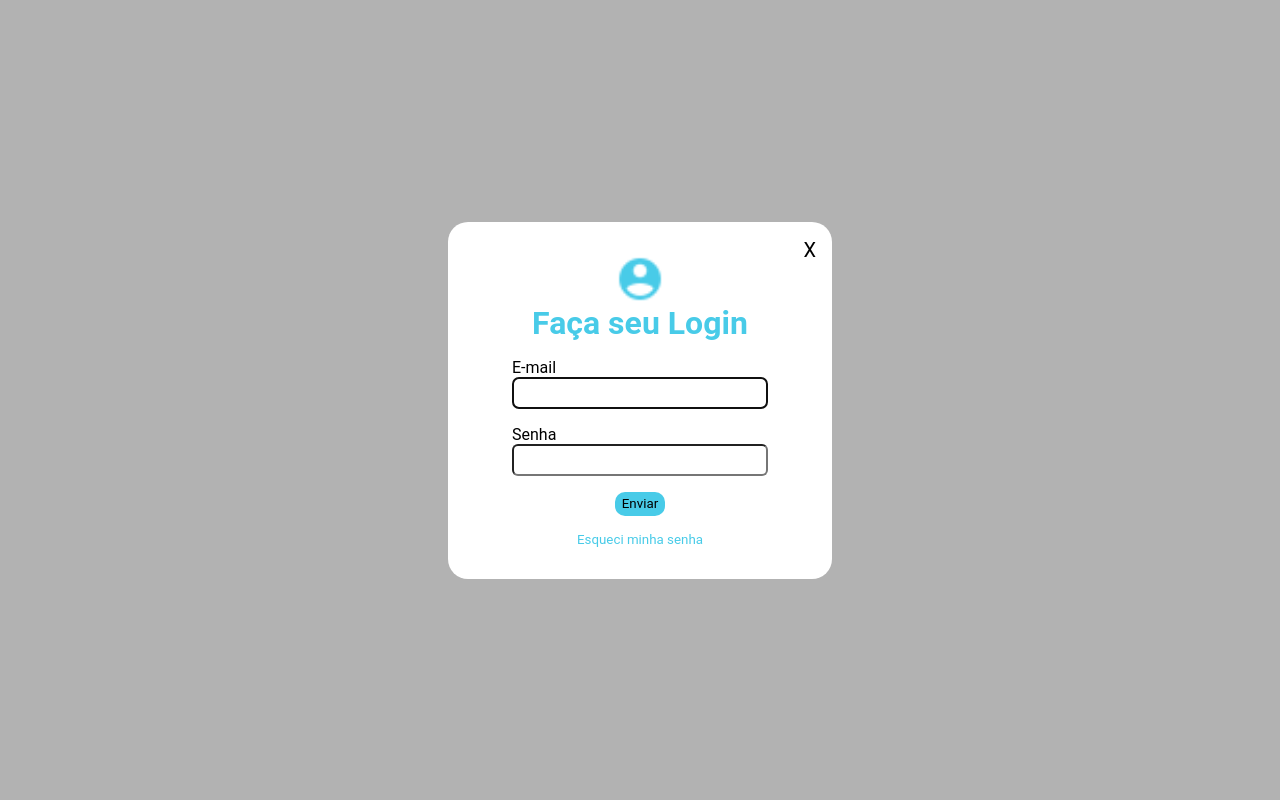
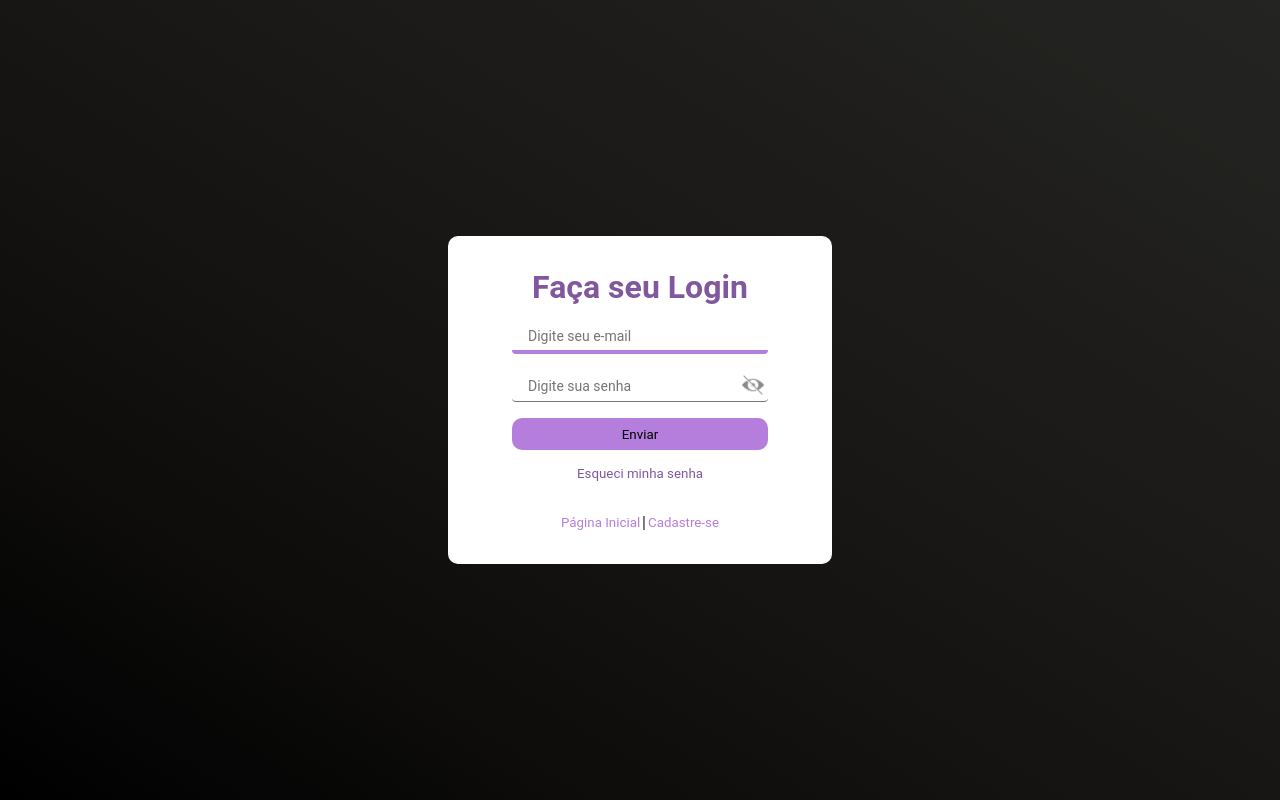
Before and after one commit to flavicastelo/TubeYou, a React (Vite) app: page /login in a window 1280 px wide. Built offline with nearby package versions, Linux system fonts and the light colour scheme.

Commit message:
adc page de login

```diff
--- a/src/components/Home/index.jsx
+++ b/src/components/Home/index.jsx
@@ -24,14 +24,10 @@ import MenuIcon from "../../assets/menu-hamburger.png";
 import NavBar from "../Navbar";
 import NavBarOpen from "../NavBarOpen";
 import { useNavigate } from "react-router-dom";
-import PopUpLogin from "../Login";
-import PopUpRegister from "../Register";
 
 export default function Home() {
   const navigation = useNavigate();
   const [isOpen, setIsOpen] = useState(false);
-  const [isOpenPopUp, setIsOpenPopUp] = useState(false);
-  const [isOpenRegister, setIsOpenRegister] = useState(false);
 
   return (
     <Container>
--- a/src/components/Login/index.jsx
+++ b/src/components/Login/index.jsx
@@ -3,23 +3,29 @@ import {
     ContainerPopUpLogin,
     TextTitleLogin,
     FormLogin,
-    LabelLogin,
     InputLogin,
     BtnEnterLogin,
-    BtnClose,
     ContainerInput,
+    LinkPage,
+    ContainerLinkPage,
     ForgotPass,
-    ImgLogin,
+    Marker,
+    SpanIconView,
+    BtnIconView,
+    IconView
 } from "./styles";
 import ImageLogin from "../../assets/userlogin.png";
 import axios from "axios";
 import { React, useState, useEffect, useRef, useContext } from "react";
 import IconHide from "../../assets/hide.png";
-import IconView from "../../assets/view.png";
-import AuthContext from "../../context/AuthProvider"
+import IconViewImg from "../../assets/view.png";
+import AuthContext from "../../context/AuthProvider";
+import { useNavigate } from "react-router-dom";
 
 
 export default function PopUpLogin(onClosed) {
+    const navigation = useNavigate();
+
     const { setAuth } = useContext(AuthContext);
     const emailRef = useRef();
     const erroRef = useRef();
@@ -57,9 +63,9 @@ export default function PopUpLogin(onClosed) {
         ).then(function (response) {
             setAccessToken(response?.data?.accessToken);
             console.log(response);
-            }).catch(function(error){
+        }).catch(function (error) {
             console.log(email, password);
-            if(!error?.response){
+            if (!error?.response) {
                 setErroMsg('No Server Response');
             } else if (error.response?.status === 400) {
                 setErroMsg('Missing Email or Password!');
@@ -71,7 +77,7 @@ export default function PopUpLogin(onClosed) {
             erroRef.current.focus();
         });
 
-            setAuth({email, password, accessToken});
+        setAuth({ email, password, accessToken });
         setEmail('');
         setPassword('');
         setSuccess(true);
@@ -85,30 +91,45 @@ export default function PopUpLogin(onClosed) {
 
                 <ContainerPageLogin>
                     <ContainerPopUpLogin>
-                        <BtnClose onClick={onClosed}>X</BtnClose>
-                        <ImgLogin src={ImageLogin} />
+
                         <TextTitleLogin>Faça seu Login</TextTitleLogin>
                         <FormLogin>
                             <ContainerInput>
-                                <LabelLogin>E-mail</LabelLogin>
                                 <InputLogin
+                                    placeholder="Digite seu e-mail"
+                                    name="email"
                                     type="text"
                                     value={email}
                                     ref={emailRef}
                                     onChange={e => setEmail(e.target.value)}
                                     required
                                 />
-                                <LabelLogin>Senha</LabelLogin>
+                            </ContainerInput>
+                            <ContainerInput>
                                 <InputLogin
-                                    type="password"
+                                    placeholder="Digite sua senha"
+                                    name="password"
+                                    type={showPass ? "text" : "password"}
                                     value={password}
                                     onChange={e => setPassword(e.target.value)}
                                     required
                                 />
+                                <SpanIconView>
+                                    <BtnIconView type="button" onClick={handleShowPass}>
+                                        <IconView src={showPass ? IconViewImg : IconHide} />
+                                    </BtnIconView>
+                                </SpanIconView>
                             </ContainerInput>
                             <BtnEnterLogin type="submit" onClick={handleSubmit}>Enviar</BtnEnterLogin>
                         </FormLogin>
                         <ForgotPass>Esqueci minha senha</ForgotPass>
+                        <ContainerLinkPage>
+                        <LinkPage onClick={() => navigation("/")}>Página Inicial</LinkPage>
+                        <Marker> | </Marker>
+                        <LinkPage onClick={() => navigation("/register")}>Cadastre-se</LinkPage>
+                        </ContainerLinkPage>
+
+
                     </ContainerPopUpLogin>
                 </ContainerPageLogin>)}
         </>
--- a/src/components/Login/styles.jsx
+++ b/src/components/Login/styles.jsx
@@ -6,7 +6,7 @@ export const ContainerPageLogin = styled.div`
     position: absolute;
     top: 0;
     left: 0;
-    background-color: rgba(0,0,0,0.3);
+    background-image: linear-gradient(to right top, #000000, #0e0d0c, #171615, #1e1d1b, #242522);
     display: flex;
     justify-content: center;
     align-items: center;
@@ -16,8 +16,8 @@ export const  ContainerPopUpLogin = styled.div`
     position: relative;
     width: 30%;
     height: auto;
-    background-color: #FFF;
-    border-radius: 20px;
+    background-color: #fff;
+    border-radius: 10px;
     margin: 0 auto;
     align-items: center;
     display: flex;
@@ -41,7 +41,7 @@ export const ImgLogin = styled.img`
 `;
 
 export const  TextTitleLogin = styled.h1`
-    color: #48CBE8;
+    color: #81589e;
     margin-bottom: 1rem;
 `;
 
@@ -49,30 +49,64 @@ export const FormLogin = styled.form`
     display: flex;
     flex-direction: column;
     align-items: center;
-    width: 100%;
+    width: 80%;
 `;
 
 export const ContainerInput = styled.div`
     display: flex;
     flex-direction: column;
-    width: 80%;
-`;
-export const LabelLogin = styled.label`
-
+    width: 100%;
+    margin-bottom: 1rem;
+    position: relative;
 `;
 
+
 export const InputLogin = styled.input`
-    border-radius: 6px;
-    margin-bottom: 1rem;
+    color: #444343;
+    font-size: 14px;
+    padding-left: 1rem;
+    width: 100%;
+    border: none;
+    border-radius: 4px;
     height: 32px;
+    border: none;
+    border-bottom: 1px solid #757575;
+    &:focus {
+        color: #757575;
+        outline: none;
+        border: none;
+        border-bottom: 4px solid #B57EDC;
+    }
 `;
 export const BtnEnterLogin = styled.button`
-    background-color: #48CBE8;
+    background-color: #B57EDC;
     border-radius: 10px;
     border: none;
     cursor: pointer;
-    width: 50px;
-    height: 24px;
+    width: 100%;
+    height: 32px;
+    &:hover{
+        background-color: transparent;
+        border: 1px solid #B57EDC;
+        color: #81589e;
+    }
+`;
+
+export const LinkPage = styled.button`
+    background-color: transparent;
+    outline: 0;
+    border: none;
+    cursor: pointer;
+    color: #B57EDC;
+`;
+
+export const ContainerLinkPage = styled.div`
+    display: flex;
+    flex-direction: row;
+    align-items: center;
+    justify-content: space-around;
+    margin-top: 2rem;
+    width: 50%;
 `;
 
 export const ForgotPass = styled.button`
@@ -80,6 +114,34 @@ export const ForgotPass = styled.button`
     outline: 0;
     border: none;
     cursor: pointer;
+    color: #81589e;
     margin-top: 1rem;
-    color: #48CBE8;
 `;
+
+export const Marker = styled.p`
+    color: #242522;
+`;
+export const SpanIconView = styled.span`
+    display: flex;
+    align-items: center;
+    justify-content: center;
+`;
+export const ContainerIconView = styled.div`
+    position: relative;
+    display: flex;
+    align-items: center;
+`;
+
+export const IconView = styled.img`
+   width: 24px;
+   position: absolute;
+   right: 0.2rem;
+   top: 0.2rem;
+`;
+
+export const BtnIconView = styled.button`
+    background-color: transparent;
+    border: none;
+    outline: 0;
+    cursor: pointer;
+`;
```
Lines whose indentation alone changed are shown as unchanged.
